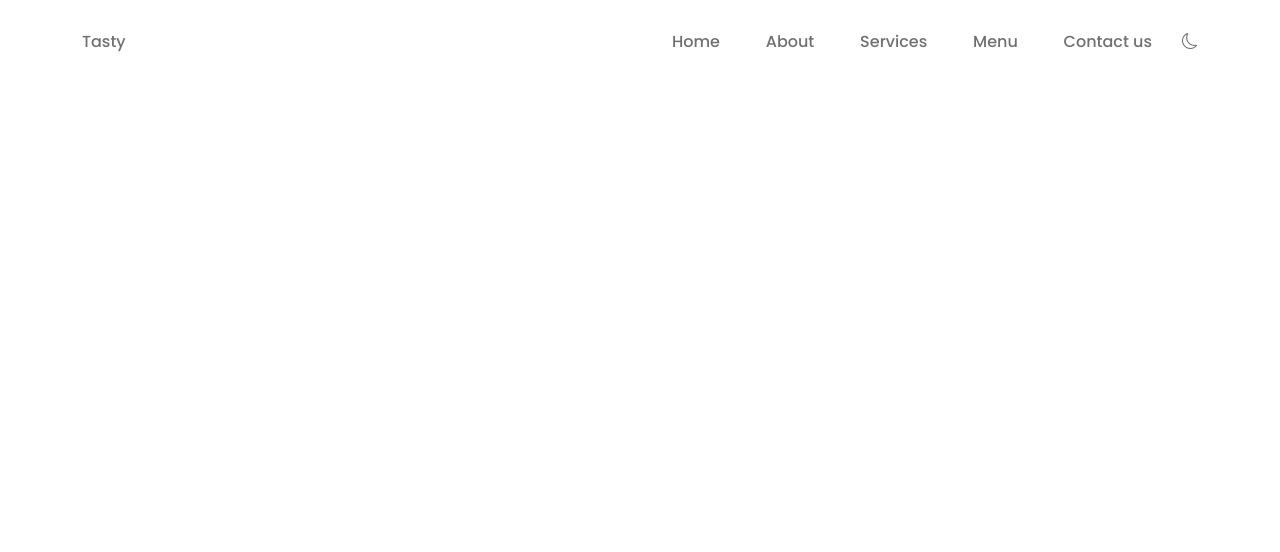
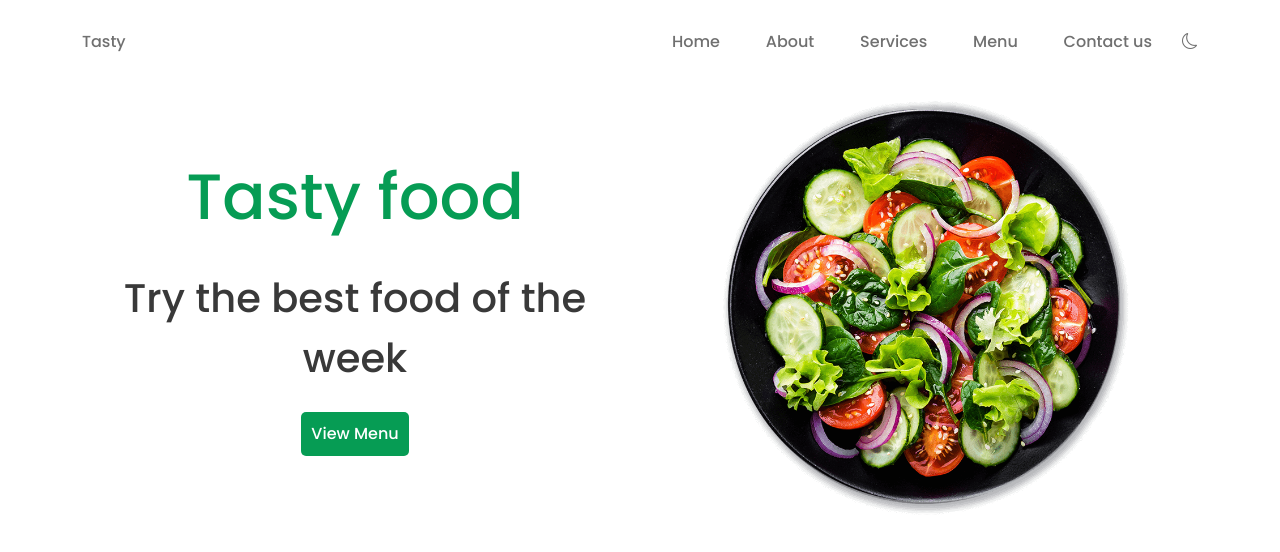
Before and after one commit to dosepehr/responsive-restaurant-website, a plain HTML site: page index.html in a window 1280 px wide. Drawn offline with nearby package versions, Linux system fonts and the light colour scheme.

Commit message:
home style done

```diff
--- a/css/dark.css
+++ b/css/dark.css
@@ -6,3 +6,6 @@
 .dark .on-dark-text-gray {
     color: var(--dark-text-gray);
 }
+.dark .on-dark-text-white{
+    color: #fff !important;
+}
--- a/css/style.css
+++ b/css/style.css
@@ -8,8 +8,10 @@
 :root {
     --color-gray1: #707070;
     --color-green1: #069c54;
+    --color-green2:#048654;
     --dark-green: #1D2521;
     --dark-text-gray: #C7D1CC;
+    --color-main-dark: #393939
 }
 
 * {
@@ -32,9 +34,7 @@ ul {
 }
 
 body {
-    min-width: 100vh;
     background-color: #fff;
-    transition: all 0.3s ease;
 }
 
 
@@ -90,3 +90,33 @@ ul {
 .bi-sun {
     color: var(--dark-text-gray);
 }
+
+/* home section */
+.text-green {
+    color: var(--color-green1);
+}
+
+.font-lg {
+    font-size: 4rem;
+}
+
+.font-md {
+    font-size: 2.5rem;
+}
+
+.text-main-dark {
+    color: var(--color-main-dark)
+}
+.green-btn{
+    background-color: var(--color-green1);
+    color: #fff;
+    padding: 10px;
+    border-radius: 5px;
+    width: max-content;
+}
+.green-btn:hover{
+    color: #fff;
+}
+.on-hover-bg-green:hover{
+    background-color: var(--color-green2);
+}
--- a/index.html
+++ b/index.html
@@ -17,7 +17,7 @@
     <script src="js/icons.js" defer></script>
 </head>
 
-<body>
+<body class="has-transition">
     <header>
         <div class="container">
             <nav>
@@ -28,9 +28,11 @@
                     <ul>
                         <li><a href="#" class="text-gray1 hover-green1 has-transition on-dark-text-gray">Home</a></li>
                         <li><a href="#" class="text-gray1 hover-green1 has-transition on-dark-text-gray">About</a></li>
-                        <li><a href="#" class="text-gray1 hover-green1 has-transition on-dark-text-gray">Services</a></li>
+                        <li><a href="#" class="text-gray1 hover-green1 has-transition on-dark-text-gray">Services</a>
+                        </li>
                         <li><a href="#" class="text-gray1 hover-green1 has-transition on-dark-text-gray">Menu</a></li>
-                        <li><a href="#" class="text-gray1 hover-green1 has-transition on-dark-text-gray">Contact us</a></li>
+                        <li><a href="#" class="text-gray1 hover-green1 has-transition on-dark-text-gray">Contact us</a>
+                        </li>
                     </ul>
                     <div class="dark-mode-toggler">
                         <i class="bi bi-moon"></i>
@@ -41,6 +43,20 @@
         </div>
 
     </header>
+    <section class="home" id="home">
+        <div class="container">
+            <div class="row gy-4">
+                <div class="col-md-6 d-flex flex-column justify-content-center align-items-center text-center ">
+                    <h1 class="text-green font-lg">Tasty food</h1>
+                    <p class="text-main-dark on-dark-text-white font-md my-4">Try the best food of the week</p>
+                    <a href="#" class="green-btn has-transition on-hover-bg-green">View Menu</a>
+                </div>
+                <div class="col-md-6 text-center">
+                    <img src="images/home.png" alt="" class="w-75">
+                </div>
+            </div>
+        </div>
+    </section>
 </body>
 
 </html>
```
